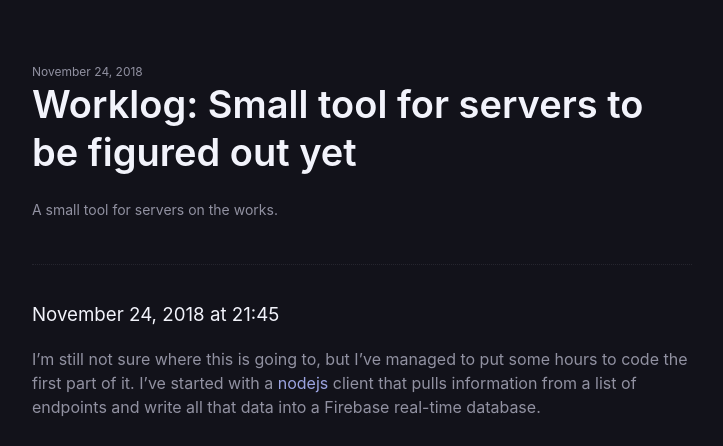
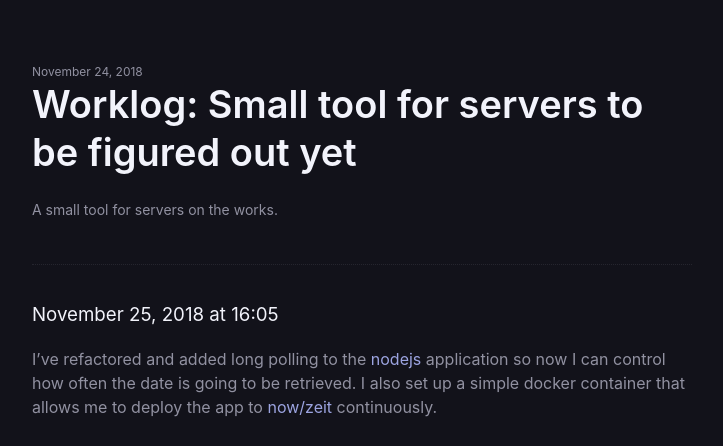
Before and after one commit to adrianmg/adrianmg.github.io, a Jekyll site: the page built from _posts/2018-11-24-server-status.md, in a window 1280 px wide. Shown: the top 446 px of the page, without its empty margins (278-1001 px from the left). Built offline with Jekyll 4.4.1, drawn with Linux system fonts in a browser that asks for light colours; some of the changed text lies outside the part shown.

Commit message:
Update on the worklog

```diff
--- a/_posts/2018-11-24-server-status.md
+++ b/_posts/2018-11-24-server-status.md
@@ -7,6 +7,17 @@ summary: "
 A small tool for servers on the works."
 ---
 
+### November 25, 2018 at 16:05
+{:.anchor }
+
+I've refactored and added long polling to the **nodejs** application so now I can control how often the date is going to be retrieved. I also set up a simple docker container that allows me to deploy the app to **now/zeit** continuously.
+
+Here's a preview of the app running while updating the real-time database from **firebase**:
+
+![UI components race calculator]({{ "/assets/images/posts/2018/server-status-02.gif" | relative_url }})
+
+I'm going to leave this up and running for a few days as I keep making progress on the client side. Hopefully, it doesn't crash 😅.
+
 ### November 24, 2018 at 21:45
 {:.anchor }
 
```
Also changed, not shown: 1 other file.
